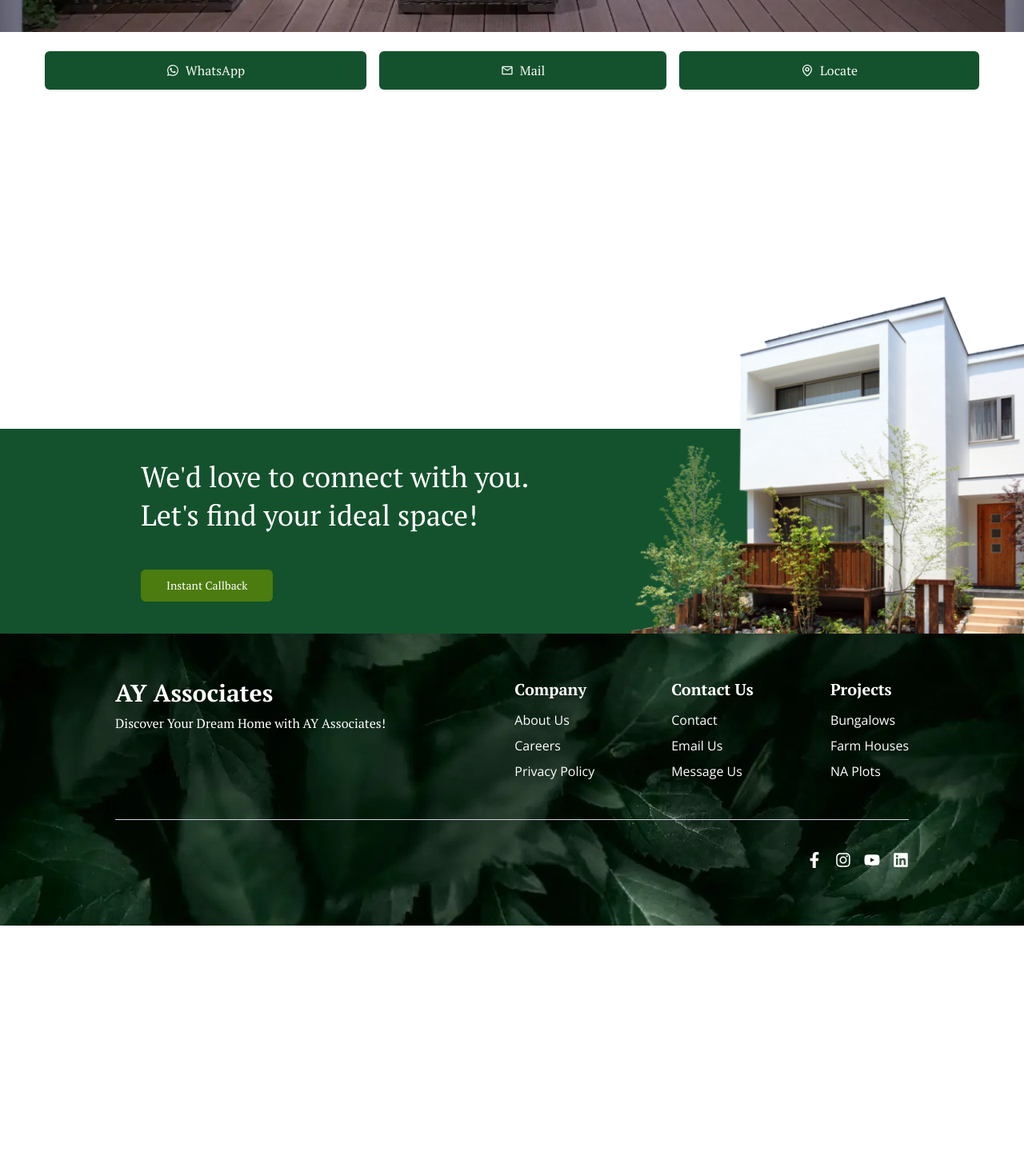
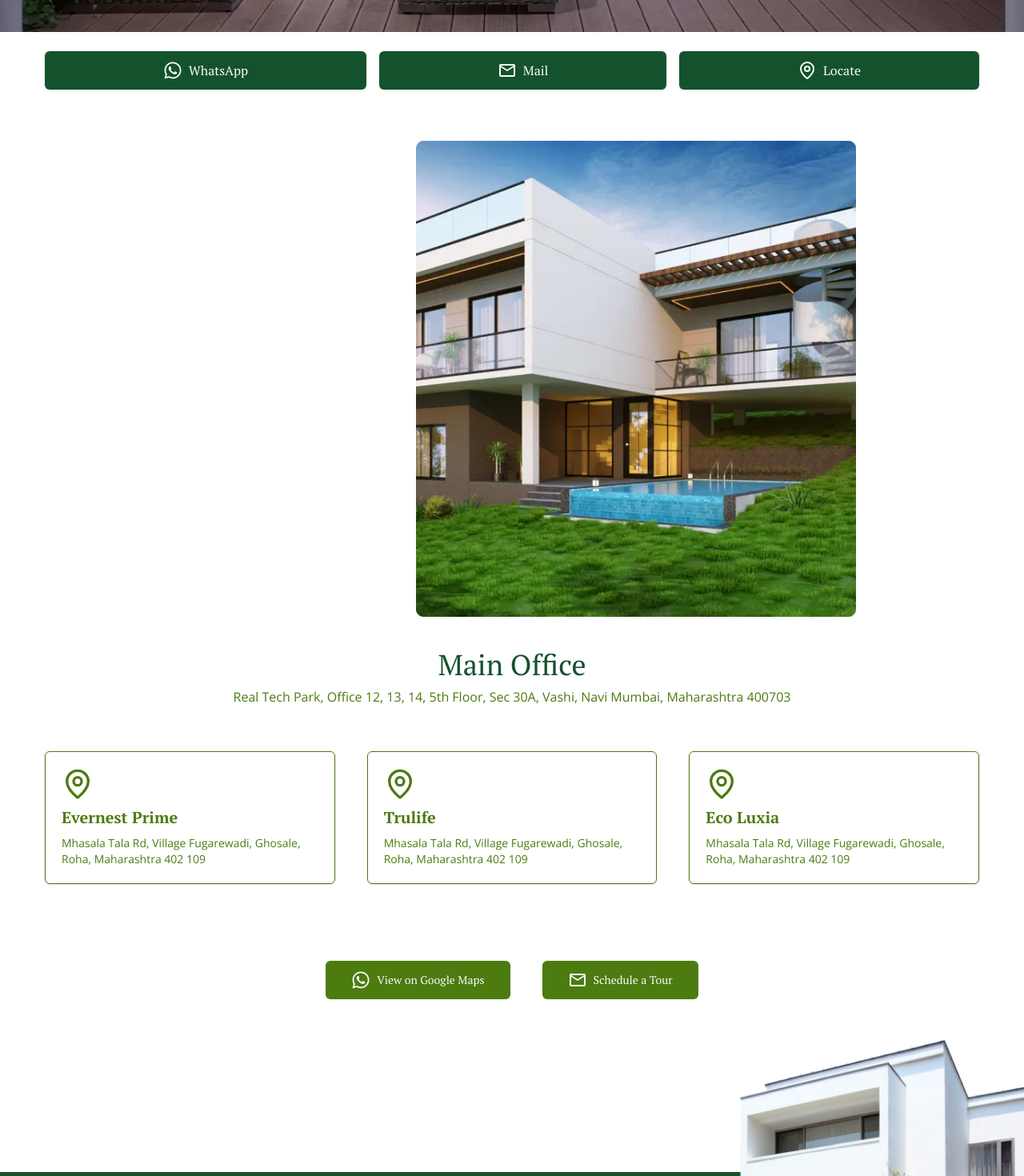
Before and after one commit to dev-kingz/ayassociates, a Next.js app: page /contact in a window 1280 px wide. Shown: the part 680-2150 px from the top of the page at 80% size. Before the commit the page ends 1837 px from the top, so only its background shows below. Built offline with nearby package versions, Linux system fonts and the light colour scheme.

Commit message:
refactor: Update primary and secondary colors in global CSS

```diff
--- a/src/app/contact/page.tsx
+++ b/src/app/contact/page.tsx
@@ -1,4 +1,5 @@
 import { Button } from "@/components/ui/button";
+import Image from "next/image";
 import React from "react";
 import { FaWhatsapp } from "react-icons/fa";
 import { LuMapPin } from "react-icons/lu";
@@ -6,25 +7,79 @@ import { MdOutlineEmail } from "react-icons/md";
 
 const ContactPage = () => {
   return (
-    <div className="flex grow flex-col items-center self-stretch">
+    <div className="flex grow flex-col items-center justify-center self-stretch">
       <section className="relative flex h-[80vh] grow items-center justify-center self-stretch bg-hero bg-cover bg-center pt-3 sm:h-[90vh]"></section>
-      <section className="flex items-center justify-between py-6 px-14 gap-4 self-stretch">
+      <section className="flex items-center justify-between py-6 px-8 sm:px-14 gap-4 self-stretch">
         <Button size={"lg"} className="grow flex gap-2 h-12 text-base">
-          <FaWhatsapp /> WhatsApp
+          <FaWhatsapp className="w-6 h-6" /> WhatsApp
         </Button>
         <Button size={"lg"} className="grow flex gap-2 h-12 text-base">
-          <MdOutlineEmail /> Mail
+          <MdOutlineEmail className="w-6 h-6" /> Mail
         </Button>
         <Button size={"lg"} className="grow flex gap-2 h-12 text-base">
-          <LuMapPin /> Locate
+          <LuMapPin className="w-6 h-6" /> Locate
         </Button>
       </section>
-      <section className="ContactUsSection flex items-center justify-center self-stretch h-56">
-        <div className="ContactUsForm flex items-center justify-center flex-col grow"></div>
-        <div className="ContactUsImage flex items-center justify-center flex-col grow"></div>
+      <section className="ContactUsSection flex items-center justify-center self-stretch grow py-10 px-8 sm:px-14">
+        <div className="ContactUsForm flex items-center justify-center flex-col grow self-stretch"></div>
+        <div className="ContactUsFormImage flex items-center justify-center flex-col grow relative self-stretch">
+          <Image
+            src="/gallery/images/ContactUsForm.png"
+            alt="Contact Us"
+            width={550}
+            height={300}
+            className="rounded-md object-cover"
+          />
+        </div>
+      </section>
+      <section className="ContactUsSection flex items-center justify-center flex-col self-stretch grow">
+        <div className="Title flex items-center justify-center flex-col grow gap-2">
+          <h2 className="text-2xl sm:text-4xl font semibold text-primary leading-snug">
+            Main Office
+          </h2>
+          <h2 className="text-secondary font-secondary">
+            Real Tech Park, Office 12, 13, 14, 5th Floor, Sec 30A, Vashi, Navi
+            Mumbai, Maharashtra 400703
+          </h2>
+        </div>
+        <div className="LocationCards self-stretch flex items-center justify-center grow py-14 px-8 sm:px-14 gap-10">
+          {LocationList.map((location) => (
+            <div className="LocationCard text-secondary border border-secondary shadow flex items-start p-5 rounded-md justify-center flex-col gap-2">
+              <LuMapPin className="w-10 h-10" />
+              <h2 className="text-xl font-semibold">{location.title}</h2>
+              <h2 className="font-secondary text-sm">{location.address}</h2>
+            </div>
+          ))}
+        </div>
+        <div className="CTAs self-stretch flex items-center justify-center grow py-10 px-8 sm:px-14 gap-10">
+          <Button variant={"secondary"} size={"lg"} className="flex gap-2 h-12">
+            <FaWhatsapp className="w-6 h-6" /> View on Google Maps
+          </Button>
+          <Button variant={"secondary"} size={"lg"} className="flex gap-2 h-12">
+            <MdOutlineEmail className="w-6 h-6" /> Schedule a Tour
+          </Button>
+        </div>
       </section>
     </div>
   );
 };
 
 export default ContactPage;
+
+const LocationList = [
+  {
+    title: "Evernest Prime",
+    address:
+      "Mhasala Tala Rd, Village Fugarewadi, Ghosale, Roha, Maharashtra 402 109",
+  },
+  {
+    title: "Trulife",
+    address:
+      "Mhasala Tala Rd, Village Fugarewadi, Ghosale, Roha, Maharashtra 402 109",
+  },
+  {
+    title: "Eco Luxia",
+    address:
+      "Mhasala Tala Rd, Village Fugarewadi, Ghosale, Roha, Maharashtra 402 109",
+  },
+];
--- a/src/app/globals.css
+++ b/src/app/globals.css
@@ -13,10 +13,10 @@
     --card-foreground: 0 0% 3.9%;
     --popover: 0 0% 100%;
     --popover-foreground: 0 0% 3.9%;
-    --primary: 144, 61%, 20%;
+    --primary: 144 61% 20%;
     --primary-foreground: 0 0% 98%;
     --secondary: 86 78% 27%;
-    --secondary-foreground: 0 0% 9%;
+    --secondary-foreground: 0 0% 98%;
     --muted: 0 0% 96.1%;
     --muted-foreground: 0 0% 45.1%;
     --accent: 0 0% 96.1%;
--- a/src/components/Footer/index.tsx
+++ b/src/components/Footer/index.tsx
@@ -20,7 +20,7 @@ export function Footer() {
             <Button
               variant="secondary"
               size="lg"
-              className="bg-secondary text-white hover:text-white"
+              className="bg-secondary text-white"
             >
               Instant Callback
             </Button>
@@ -50,13 +50,22 @@ export function Footer() {
             <div className="flex flex-col mb-6 md:mb-0 items-center sm:items-start">
               <h2 className="text-xl font-semibold mb-3">Company</h2>
               <nav className="flex flex-col space-y-2">
-                <Link href="/about" className="hover:text-white/80 font-secondary">
+                <Link
+                  href="/about"
+                  className="hover:text-white/80 font-secondary"
+                >
                   About Us
                 </Link>
-                <Link href="/careers" className="hover:text-white/80 font-secondary">
+                <Link
+                  href="/careers"
+                  className="hover:text-white/80 font-secondary"
+                >
                   Careers
                 </Link>
-                <Link href="/privacy" className="hover:text-white/80 font-secondary">
+                <Link
+                  href="/privacy"
+                  className="hover:text-white/80 font-secondary"
+                >
                   Privacy Policy
                 </Link>
               </nav>
@@ -64,13 +73,22 @@ export function Footer() {
             <div className="flex flex-col mb-6 md:mb-0 items-center sm:items-start">
               <h2 className="text-xl font-semibold mb-3">Contact Us</h2>
               <nav className="flex flex-col space-y-2">
-                <Link href="/contact" className="hover:text-white/80 font-secondary">
+                <Link
+                  href="/contact"
+                  className="hover:text-white/80 font-secondary"
+                >
                   Contact
                 </Link>
-                <Link href="/email" className="hover:text-white/80 font-secondary">
+                <Link
+                  href="/email"
+                  className="hover:text-white/80 font-secondary"
+                >
                   Email Us
                 </Link>
-                <Link href="/message" className="hover:text-white/80 font-secondary">
+                <Link
+                  href="/message"
+                  className="hover:text-white/80 font-secondary"
+                >
                   Message Us
                 </Link>
               </nav>
@@ -80,7 +98,8 @@ export function Footer() {
               <nav className="flex flex-col space-y-2">
                 <Link
                   href="/projects/bunglows"
-                  className="hover:text-white/80 font-secondary">
+                  className="hover:text-white/80 font-secondary"
+                >
                   Bungalows
                 </Link>
                 <Link
@@ -91,7 +110,8 @@ export function Footer() {
                 </Link>
                 <Link
                   href="/projects/na-plots"
-                  className="hover:text-white/80 font-secondary">
+                  className="hover:text-white/80 font-secondary"
+                >
                   NA Plots
                 </Link>
               </nav>
```
Also changed, not shown: public/gallery/images/ContactUsForm.png (added).
